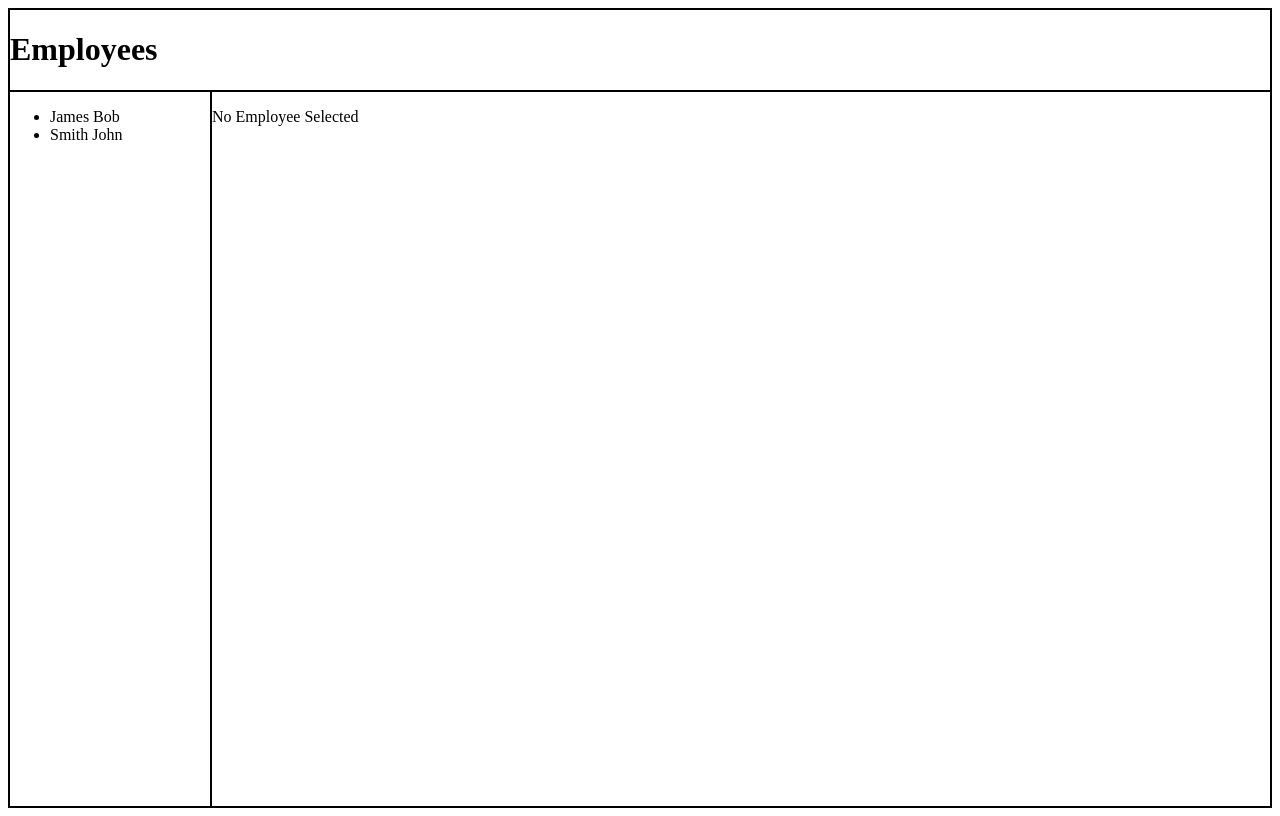
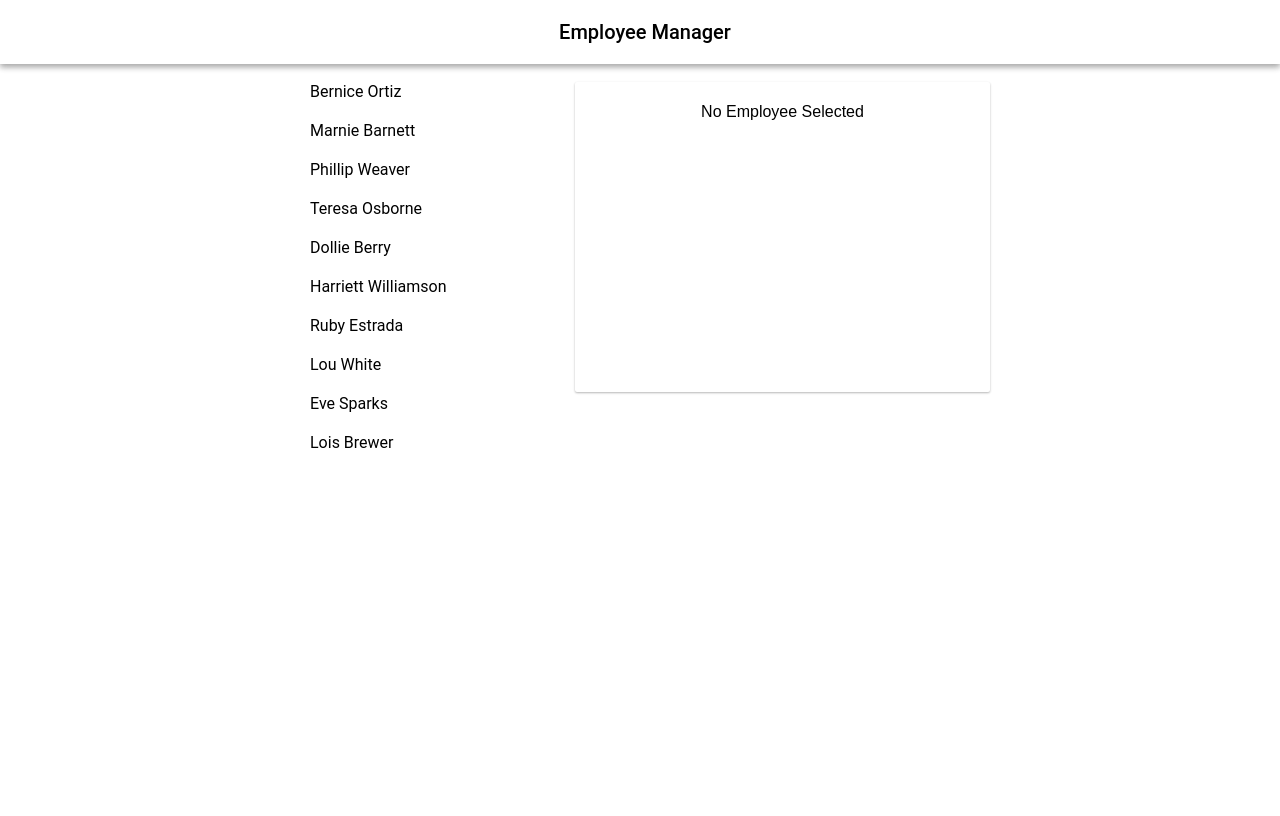
Before and after one commit to devlemire/employee-list, a React (Create React App) app: page / in a window 1280 px wide. Built offline with nearby package versions, Linux system fonts and the light colour scheme.

Commit message:
JL solution - Add CSS

```diff
--- a/src/App.css
+++ b/src/App.css
@@ -1,7 +1,3 @@
-#app {
-  border: 1px solid black;
-}
-
 #main-container {
   display: flex;
 }
--- a/src/App.js
+++ b/src/App.js
@@ -11,7 +11,7 @@ class App extends Component {
   constructor() {
     super();
     this.state = {
-      employees: [ new Employee(0, 'James Bob', 3863089275, 'Baller'), new Employee(1, 'Smith John', 383492342, 'Ballerrrr') ],
+      employees: [ new Employee(0, 'Bernice Ortiz', 4824931093, 'CEO'), new Employee(1, 'Marnie Barnett', 3094812387, 'CTO'), new Employee(2, 'Phillip Weaver', 7459831843, 'Manager'), new Employee(3, 'Teresa Osborne', 3841238745, 'Director of Engineering'), new Employee(4, 'Dollie Berry', 4873459812, 'Front-End Developer'), new Employee(5, 'Harriett Williamson', 6571249801, 'Front-End Developer'), new Employee(6, 'Ruby Estrada', 5740923478, 'Back-End Developer'), new Employee(7, 'Lou White', 8727813498, 'Full-Stack Developer'), new Employee(8, 'Eve Sparks', 8734567810, 'Product Manager'), new Employee(9, 'Lois Brewer', 8749823456, 'Sales Manager') ],
       selectedEmployee: null
     };
   }
@@ -28,7 +28,7 @@ class App extends Component {
     return (
       <div id="app">
         <Header />
-        <div id="main-container">
+        <div className="main-container">
           <EmployeeList employees={this.state.employees} selectEmployee={this.selectEmployee.bind(this)} />
           <EmployeeEditor selected={this.state.selectedEmployee} refreshList={this.refresh.bind(this)} />
         </div>
--- a/src/components/EmployeeEditor/EmployeeEditor.js
+++ b/src/components/EmployeeEditor/EmployeeEditor.js
@@ -40,26 +40,27 @@ class EmployeeEditor extends Component {
 
   render() {
     return (
-      <div id="editor-container">
+      <div className="infoCard">
         {
           this.state.employee
           ?
-          <div id="employee-card">
-            <p> Employee ID: { this.state.employee.id } </p>
-            <p> Name </p>
-            <input value={ this.state.employee.name } onChange={ (e) => { this.handleChange('name', e.target.value) } }></input>
-            <p> Phone </p>
-            <input value={ this.state.employee.phone } onChange={ (e) => { this.handleChange('phone', e.target.value) } }></input>
-            <p> Title </p>
-            <input value={ this.state.employee.title } onChange={ (e) => { this.handleChange('title', e.target.value) } }></input>
+          <div>
 
+            <span id="employeeID"> ID: { this.state.employee.id } </span>
+            <p id="employeeTitle"> { this.state.employee.name } </p>
             <br />
+            <button id="saveBtn" className="confirmationButton" disabled={this.state.notModified} onClick={ this.save.bind(this) }> Save </button>
+            <button className="neutralButton" disabled={this.state.notModified} onClick={ this.cancel.bind(this) }> Cancel </button>
             <br />
-            <button disabled={this.state.notModified} onClick={ this.save.bind(this) }> Save </button>
-            <button disabled={this.state.notModified} onClick={ this.cancel.bind(this) }> Cancel </button>
+            <span className="placeholderText"> Name </span>
+            <input className="materialInput" value={ this.state.employee.name } onChange={ (e) => { this.handleChange('name', e.target.value) } }></input>
+            <span className="placeholderText"> Phone Number </span>
+            <input className="materialInput" value={ this.state.employee.phone } onChange={ (e) => { this.handleChange('phone', e.target.value) } }></input>
+            <span className="placeholderText"> Title </span>
+            <input className="materialInput" value={ this.state.employee.title } onChange={ (e) => { this.handleChange('title', e.target.value) } }></input>
           </div>
           :
-          <p> No Employee Selected </p>
+          <p id="noEmployee"> No Employee Selected </p>
         }
 
       </div>
--- a/src/components/EmployeeList/EmployeeList.js
+++ b/src/components/EmployeeList/EmployeeList.js
@@ -4,12 +4,12 @@ import './EmployeeList.css';
 class EmployeeList extends Component {
   render() {
     return (
-      <div id="list-container">
-        <ul>
+      <div>
+        <ul className="listContainer">
           {
             this.props.employees.map((employee) => {
               return (
-                <li key={employee.id} onClick={ () => { this.props.selectEmployee(employee) }}> { employee.name } </li>
+                <li className="listText" key={employee.id} onClick={ () => { this.props.selectEmployee(employee) }}> { employee.name } </li>
               )
             })
           }
--- a/src/components/Header/Header.js
+++ b/src/components/Header/Header.js
@@ -4,8 +4,9 @@ import './Header.css';
 class Header extends Component {
   render() {
     return (
-      <div id="header-container">
-        <h1 id="header"> Employees </h1>
+      // <div id="header-container">
+      <div className="titleBar">
+        <span className="titleText"> Employee Manager </span>
       </div>
     )
   }
--- a/src/index.css
+++ b/src/index.css
@@ -1,26 +1,45 @@
+#app {
+  height: 100vh;
+}
+
+body {
+  margin: 0;
+  padding: 0;
+  font-family: sans-serif;
+}
+
 /* Container Elements */
 .titleBar {
   width: 100%;
   height: 64px;
   background-color: #ffffff;
   box-shadow: 0 3px 6px 0 rgba(0, 0, 0, 0.16), 0 3px 6px 0 rgba(0, 0, 0, 0.23);
-    margin-bottom: 8px
+  margin-bottom: 8px;
+  display: flex;
+  align-items: center;
+  justify-content: center;
 }
 
 .infoCard {
   width: 405px;
-	height: 713px;
+  height: 300px;
   border-radius: 2px;
   background-color: #ffffff;
   background-color: var(--white);
   box-shadow: 0 1px 3px 0 rgba(0, 0, 0, 0.1), 0 1px 2px 0 rgba(0, 0, 0, 0.2);
-    margin: 8px
+  /*margin: 8px*/
+  margin: 10px 0px;
+  padding: 5px;
 }
+
 .listContainer {
   width: 265px;
   height: 48px;
   background-color: #f2f2f2;
   background-color: var(--white-four);
+  list-style: none;
+  padding: 0px 10px;
+  margin: 0px 0px;
 }
 
 .listContainer:hover {
@@ -28,6 +47,12 @@
   height: 48px;
   background-color: #e4e4e4;
   background-color: var(--white-two);
+  cursor: pointer;
+}
+
+.main-container {
+  display: flex;
+  justify-content: center;
 }
 
 /* Buttons */
@@ -36,16 +61,13 @@
   width: 63px;
   height: 36px;
   border-radius: 2px;
+  border: none;
   background-color: #4fc3f7;
-	background-color: var(--sky-blue);
+  color: white;
 }
 
 .confirmationButton:hover {
-	width: 63px;
-	height: 36px;
-	border-radius: 2px;
-	background-color: #4fc3f7;
-	background-color: var(--sky-blue);
+  cursor: pointer;
   box-shadow: 0 3px 6px 0 rgba(0, 0, 0, 0.16), 0 3px 6px 0 rgba(0, 0, 0, 0.23);
 }
 
@@ -53,16 +75,13 @@
   width: 75px;
   height: 36px;
   border-radius: 2px;
+  border: none;
+  color: white;
   background-color: #bdbdbd;
-	background-color: var(--pinkish-grey);
 }
 
 .neutralButton:hover {
-	width: 75px;
-	height: 36px;
-	border-radius: 2px;
-	background-color: #bdbdbd;
-	background-color: var(--pinkish-grey);
+  cursor: pointer;
   box-shadow: 0 3px 6px 0 rgba(0, 0, 0, 0.16), 0 3px 6px 0 rgba(0, 0, 0, 0.23);
 }
 
@@ -81,6 +100,22 @@
   box-shadow: 0 3px 6px 0 rgba(0, 0, 0, 0.16), 0 3px 6px 0 rgba(0, 0, 0, 0.23);
 }
 
+#saveBtn {
+  margin-right: 15px;
+  margin-left: 10px;
+}
+
+.materialInput {
+  display: block;
+  margin-left: 10px;
+  margin-top: 15px;
+  outline: none;
+  border: none;
+  border-bottom: 1px solid #8e8e8e;
+  width: calc(100% - 20px);
+  font-size: 15px;
+}
+
 /* Text & Text Entry */
 
 .titleText {
@@ -90,6 +125,7 @@
   line-height: 1.4;
   color: rgba(0, 0, 0, 0.87);
   color: var(--black-87);
+  padding-left: 10px;
 }
 
 .listText {
@@ -97,6 +133,13 @@
   font-size: 16px;
   color: #000000;
   color: var(--black);
+  padding: 10px 10px;
+  user-select: none;
+  border-radius: 2px;
+}
+
+.listText:hover {
+  background-color: #f2f2f2;
 }
 
 .buttonText {
@@ -139,4 +182,28 @@
   line-height: 1.0;
   color: #000000;
   color: var(--black);
+  position: relative;
+  top: 15px;
+  left: 10px;
 }
+
+#noEmployee {
+  text-align: center;
+}
+
+#employeeTitle {
+  font-size: 20px;
+  color: #8e8e8e;
+  font-weight: 200;
+  margin-left: 10px;
+  margin-top: 25px;
+  margin-bottom: 0px;
+}
+
+#employeeID {
+  float: right;
+  color: #8e8e8e;
+  position: relative;
+  top: -25px;
+  font-weight: 200;
+}
```
Lines whose indentation alone changed are shown as unchanged.
